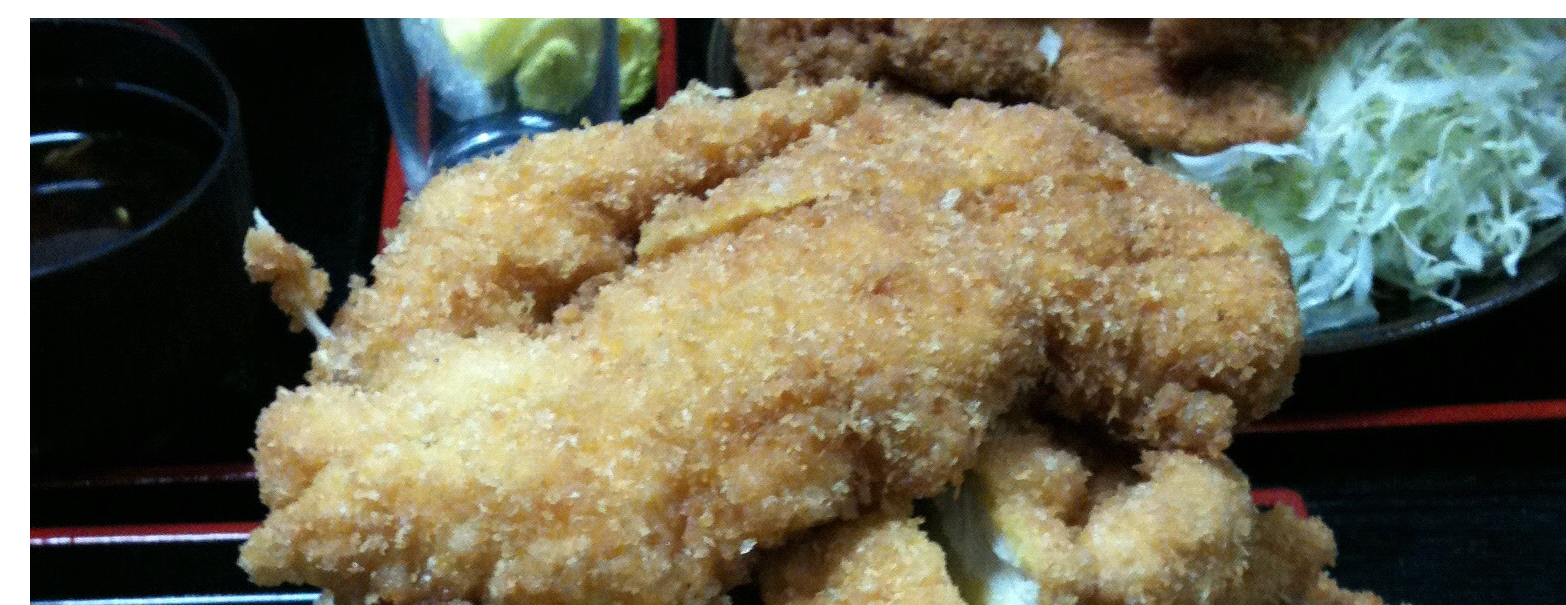
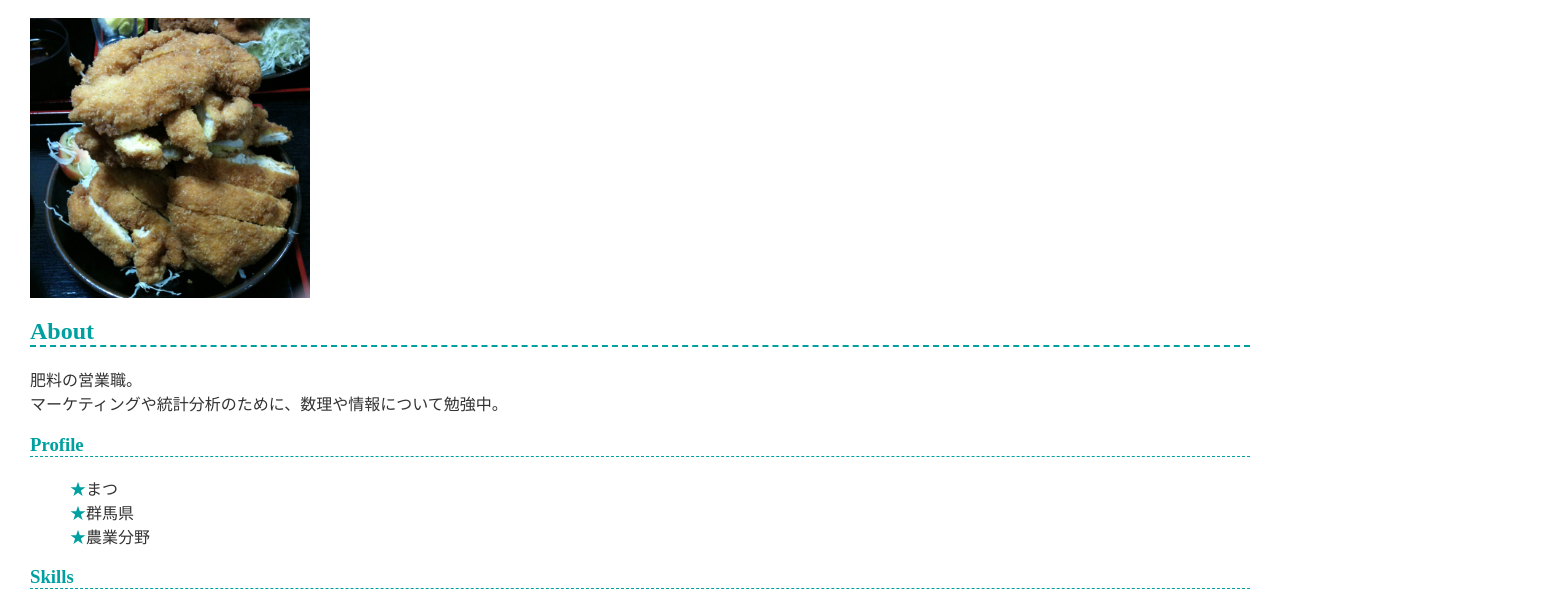
Before and after one commit to jacknicon/jacknicon.github.io, a plain HTML site: page index.html in a window 1280 px wide. Shown: the part 82-687 px from the top of the page, 1566 px wide, since content can reach past the window. Drawn offline with Linux system fonts and the light colour scheme.

Commit message:
Update index.html

```diff
--- a/index.html
+++ b/index.html
@@ -6,7 +6,7 @@
   </head>
   <body>
     <h1>まつのポートフォリオ</h1>
-    <img src="CE25791F-78E1-40A0-8A2C-80DD327A2010.JPG">
+    <img src="CE25791F-78E1-40A0-8A2C-80DD327A2010.JPG" width = "280">
     <h2>About</h2>
     <p>
       肥料の営業職。<br>
```
